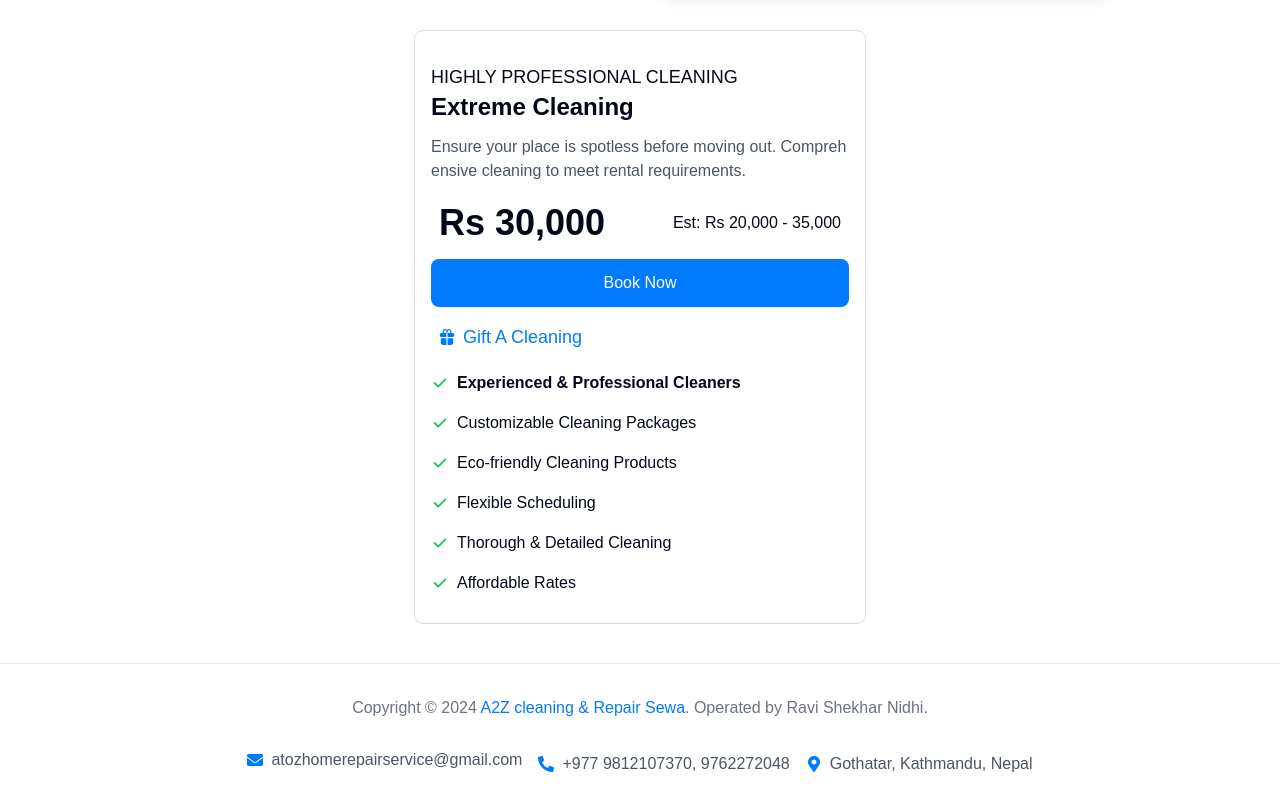
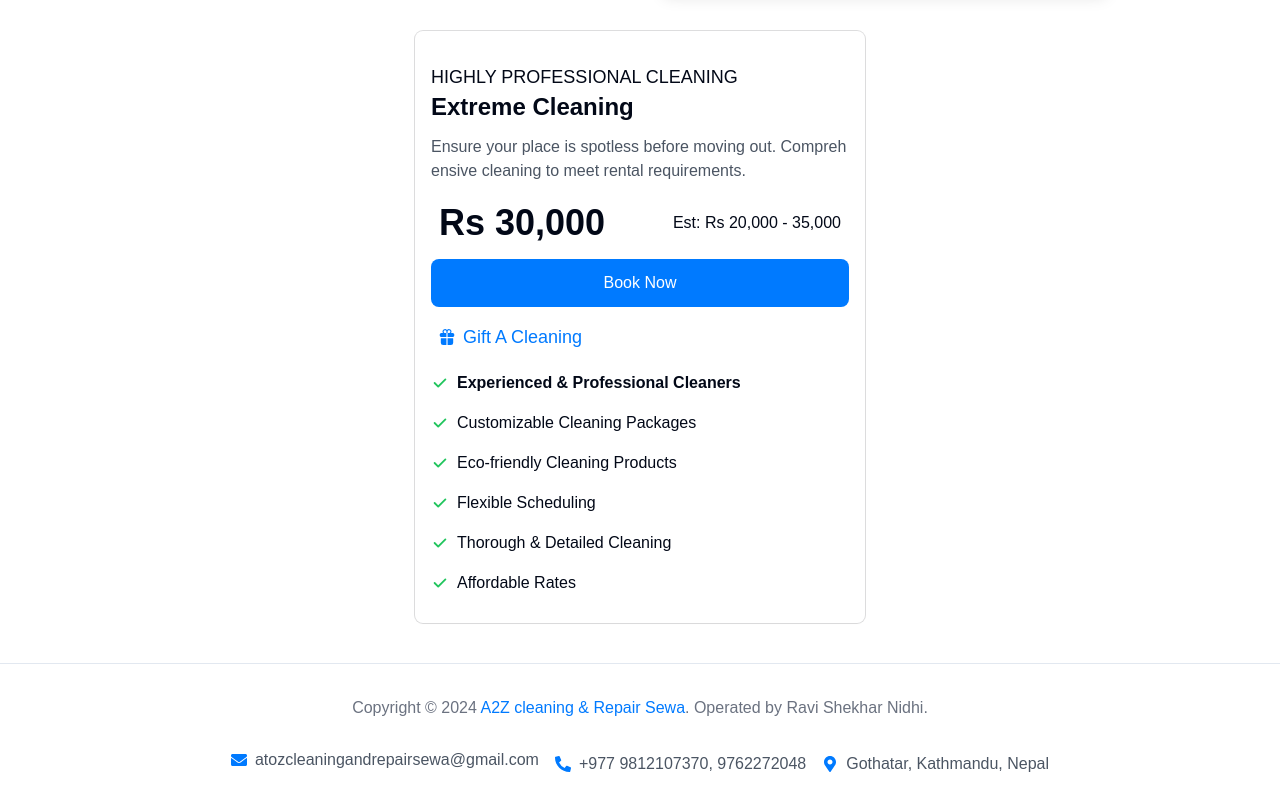
Before and after one commit to Sankalpa683/a2zcleaning, a Next.js app: page / in a window 1280 px wide. Shown: the part 10522-11322 px from the top of the page. Built offline with nearby package versions, Linux system fonts and the light colour scheme; a web font is replaced by a local one.

Commit message:
Update footer.js

```diff
--- a/src/app/components/footer.js
+++ b/src/app/components/footer.js
@@ -13,7 +13,7 @@ const Footer = () => {
 
             <div className='flex items-center space-x-2 text-gray-600'>
               <FaEnvelope className='text-[#007aff]' />
-              <span>atozhomerepairservice@gmail.com</span>
+              <span>atozcleaningandrepairsewa@gmail.com</span>
             </div>
 
             <div className='flex items-center space-x-2 text-gray-600'>
```
